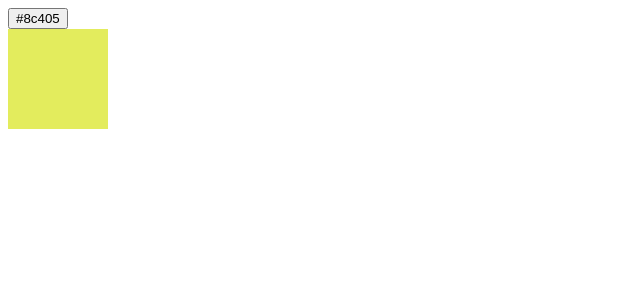
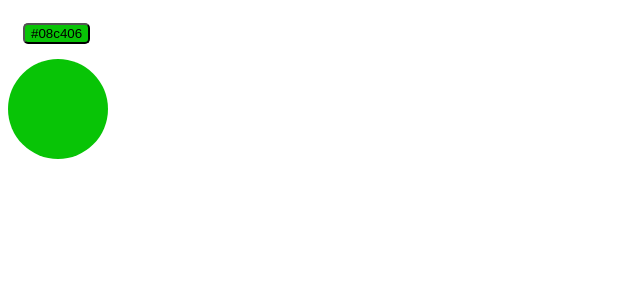
Before and after one commit to austin-summerlin/react-layering, a React app: page / in a window 1280 px wide. Shown: the top 300 px of the page, without its empty margins (0-640 px from the left). Built offline with nearby package versions, Linux system fonts and the light colour scheme.

Commit message:
new random color generator

```diff
--- a/src/components/color-picker/ColorControls.jsx
+++ b/src/components/color-picker/ColorControls.jsx
@@ -3,17 +3,25 @@ import PropTypes from 'prop-types';
 
 const ColorControls = ({ colors, onColorChange }) => {
   return (
+    <div
+      style={{
+        display: 'flex',
+        alignItems: 'center',
+        padding: '15px'
+      }}
+    >
       <>
         {colors.map(color => (
           <button
             key={color}
-          style={{ backgroundColor: color }}
+            style={{ backgroundColor: color, borderRadius: '5px' }}
             onClick={() => onColorChange(color)}
           >
             {color}
           </button>
         ))}
       </>
+    </div >
   );
 };
 
--- a/src/components/color-picker/ColorDisplay.jsx
+++ b/src/components/color-picker/ColorDisplay.jsx
@@ -8,6 +8,7 @@ const ColorDisplay = ({ backgroundColor }) => {
         backgroundColor,
         width: '100px',
         height: '100px',
+        borderRadius: '50px',
       }}
     ></div>
   );
--- a/src/containers/ColorPicker.js
+++ b/src/containers/ColorPicker.js
@@ -1,16 +1,17 @@
+/* eslint-disable max-len */
 import React, { Component } from 'react';
 import ColorControls from '../components/color-picker/ColorControls';
 import ColorDisplay from '../components/color-picker/ColorDisplay';
 
 export default class ColorPicker extends Component {
   state = {
-    selectedColor: '#ffffff',
+    selectedColor: '#000000',
   };
 
   componentDidMount() {
     this.interval = setInterval(() => {
       this.setState({
-        selectedColor: '#' + Math.floor(Math.random() * 16777215).toString(16),
+        selectedColor: '#' + (Math.random().toString(16) + '000000').substring(2, 8),
       });
     }, 1000);
   }
@@ -19,10 +20,13 @@ export default class ColorPicker extends Component {
     this.setState({ selectedColor: color });
   };
 
+
+
   render() {
-    const randomColor = '#' + Math.floor(Math.random() * 16777215).toString(16);
+    const randomColor = '#' + (Math.random().toString(16) + '000000').substring(2, 8);
     const colors = [randomColor];
     const { selectedColor } = this.state;
+
 
 
     return (
```
Lines whose indentation alone changed are shown as unchanged.
